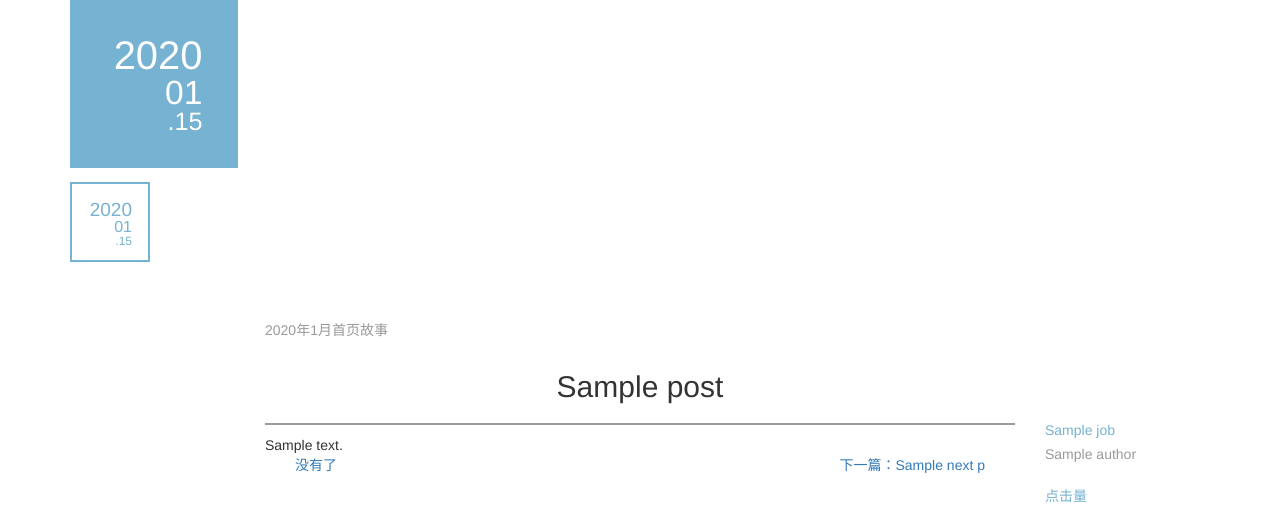
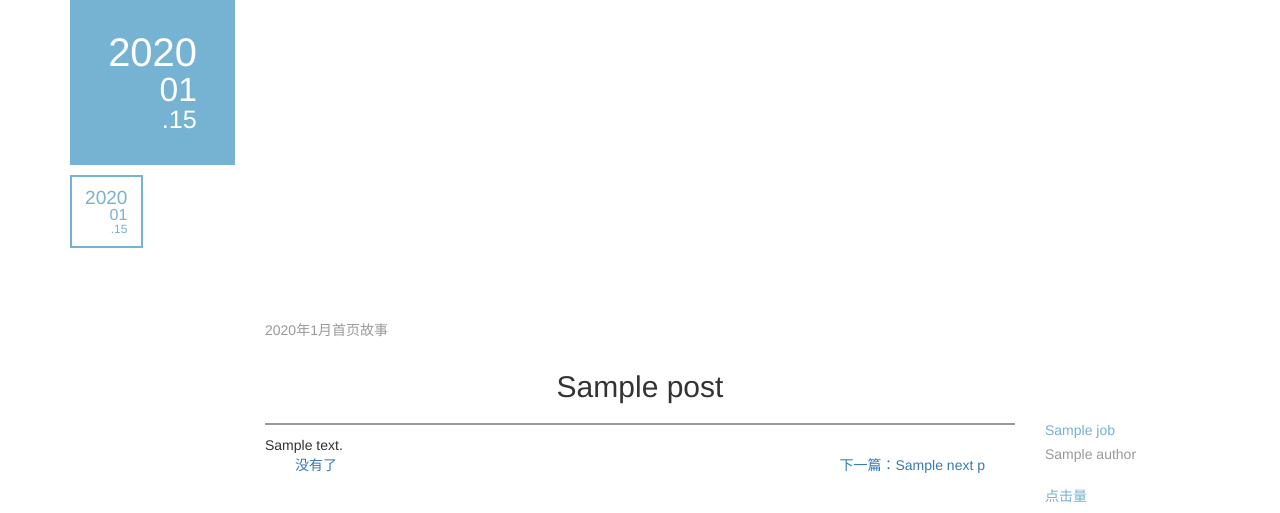
Before and after one commit to cnssnewscenter/CNSS_Times, a Flask app: template times/templates/post.html in a window 1280 px wide. Shown: the part 200-713 px from the top of the page. Run offline with Flask 2, Linux system fonts and the light colour scheme; the template is opened without the code that fills it: most values are stand-ins (such as "Sample title", 1, 10 or a date in 2020); data that the repository does not hold is empty; some libraries are stand-ins or nearby versions.

Commit message:
Fix the css

```diff
--- a/times/static/css/index.css
+++ b/times/static/css/index.css
@@ -259,15 +259,22 @@ footer img:hover + .qrcode.book img {
 .post .author-block:first-child {
   margin-top: 73px;
 }
+.post .date-block-wrapper {
+  position: relative;
+  width: 100%;
+  padding-bottom: 100%;
+}
 .post .date-block {
+  position: absolute;
+  top: 0;
+  left: 0;
+  right: 0;
+  bottom: 0;
   border: solid 2px #76b2d1;
   color: #76b2d1;
   font-size: 2rem;
   transition: background-color 0.5s, color 0.5s;
-  text-align: right;
-  width: 4em;
-  height: 4em;
-  padding: 0.8em;
+  box-sizing: content-box;
   line-height: 1;
   display: block;
   text-decoration: none;
@@ -290,6 +297,21 @@ footer img:hover + .qrcode.book img {
 .post .date-block.self {
   font-size: 3em;
 }
+.post .date-block span {
+  display: block;
+}
+.post .date-block .text {
+  display: inline-block;
+}
+.post .date-block .text-center {
+  position: absolute;
+  top: 0;
+  bottom: 0;
+  left: 0;
+  right: 0;
+  margin: auto;
+  height: 2.35714286em;
+}
 .post .others {
   margin: 1em -10px;
 }
--- a/times/static/less/index.less
+++ b/times/static/less/index.less
@@ -270,15 +270,19 @@ footer img:hover + .qrcode.book img {
 	.author-block:first-child{
 		margin-top: 73px;
 	}
+	.date-block-wrapper{
+		position: relative;
+		width: 100%;
+		padding-bottom: 100%;
+	}
 	.date-block{
+		position: absolute;
+		top: 0; left: 0; right: 0; bottom: 0;
 		border: solid 2px @basecolor;
 		color: @basecolor;
 		font-size: 2rem;
 		transition: background-color 0.5s, color 0.5s;
-		text-align: right;
-		width: 4em;
-		height: 4em;
-		padding: 0.8em;
+		box-sizing: content-box;
 		line-height: 1;
 		display: block;
 		.year{
@@ -297,8 +301,22 @@ footer img:hover + .qrcode.book img {
 		}
 		text-decoration: none;
 		&.self{
-
 			font-size: 3em;
+		}
+		span{
+			display: block;
+		}
+		.text{
+			display: inline-block;
+		}
+		.text-center{
+			position: absolute;
+			top: 0;
+			bottom: 0;
+			left: 0;
+			right: 0;
+			margin: auto;
+			height: 99/42em;
 		}
 	}
 	.others{
--- a/times/templates/post.html
+++ b/times/templates/post.html
@@ -1,3 +1,4 @@
+{% from "utils.html" import date_block%}
 <!doctype html>
 <html>
 <head>
@@ -13,6 +14,11 @@
     }
     .content img{
         max-width: 100%;
+    }
+    .another-wrapper{
+        float: left;
+        width: 50%;
+        padding: 10px;
     }
     </style>
     <script>
@@ -36,47 +42,43 @@
     </header>
     <div class="container main">
         <div class="row" style='height: 320px'>
-            <div class="col-sm-2">
+            <div class="col-xs-2 clearfix">
             <!-- whole year guide -->
-                <div class="self date-block active">
-                    <div class="year">{{post.published.year}}</div>
-                    <div class="month">{{"{:0>2}".format(post.published.month)}}</div>
-                    <div class="day">.{{"{:0>2}".format(post.published.day)}}</div>
-                </div>
-                <div class="others">
+
+                {{ date_block(post, 'self active')}}
+                <div style="margin: 0 -10px">
                     {% for i in category %}
-                    <a class="date-block" href="/p/{{i.id}}">
-                        <div class="year">{{i.published.year}}</div>
-                        <div class="month">{{"{:0>2}".format(i.published.month)}}</div>
-                        <div class="day">.{{"{:0>2}".format(i.published.day)}}</div>
-                    </a>
+                    <div class="another-wrapper">
+                        {{ date_block(i)}}
+                    </div>
                     {% endfor %}
                 </div>
 
+
             </div>
-            <div class="col-sm-10">
+            <div class="col-xs-10">
                 <div class="header" style="background-image:url({{post.header}})">
                 </div>
             </div>
         </div>
         <div class="row">
-            <div class="col-sm-10 col-sm-offset-2">
+            <div class="col-xs-10 col-xs-offset-2">
                 <p class="info">{{post.published.year}}年{{post.published.month}}月首页故事</p>
             </div>
-            <div class="col-sm-offset-2 col-sm-8">
+            <div class="col-xs-offset-2 col-xs-8">
                 <h2 class="text-center title">{{post.title}}</h2>
                 <div class="content">
                     {{post.content | safe}}
                 </div>
-                <div class="col-sm-12">
-                    <div class="col-sm-6">
+                <div class="col-xs-12">
+                    <div class="col-xs-6">
                         {% if prev_p %}
                         <a href="{{prev_p[0].id}}">上一篇：{{prev_p[0].title}}</a>
                         {% else %}
                         <a href="#">没有了</a>
                         {% endif %}
                     </div>
-                    <div class="col-sm-6 text-right">
+                    <div class="col-xs-6 text-right">
                         {% if next_p %}
                         <a href="{{next_p[0].id}}">下一篇：{{next_p[0].title}}</a>
                         {% else %}
@@ -85,7 +87,7 @@
                     </div>
                 </div>
             </div>
-            <div class="col-sm-2">
+            <div class="col-xs-2">
                 {% for i in post.author %}
                 <div class="author-block">
                     <p class="job">{{i.job}}</p>
--- /dev/null
+++ b/times/templates/utils.html
@@ -0,0 +1,13 @@
+{% macro date_block(post, add_class='') -%}
+    <div class="date-block-wrapper">
+        <a class="date-block {{add_class}}" href="#">
+            <div class="text-center">
+                <div class="text text-right">
+                    <span class="year">{{post.published.year}}</span>
+                    <span class="month">{{"{:0>2}".format(post.published.month)}}</span>
+                    <span class="day">.{{"{:0>2}".format(post.published.day)}}</span>
+                </div>
+            </div>
+        </a>
+    </div>
+{%- endmacro %}
```
Also changed, not shown: times/templates/index.html (+5 -5 lines).
